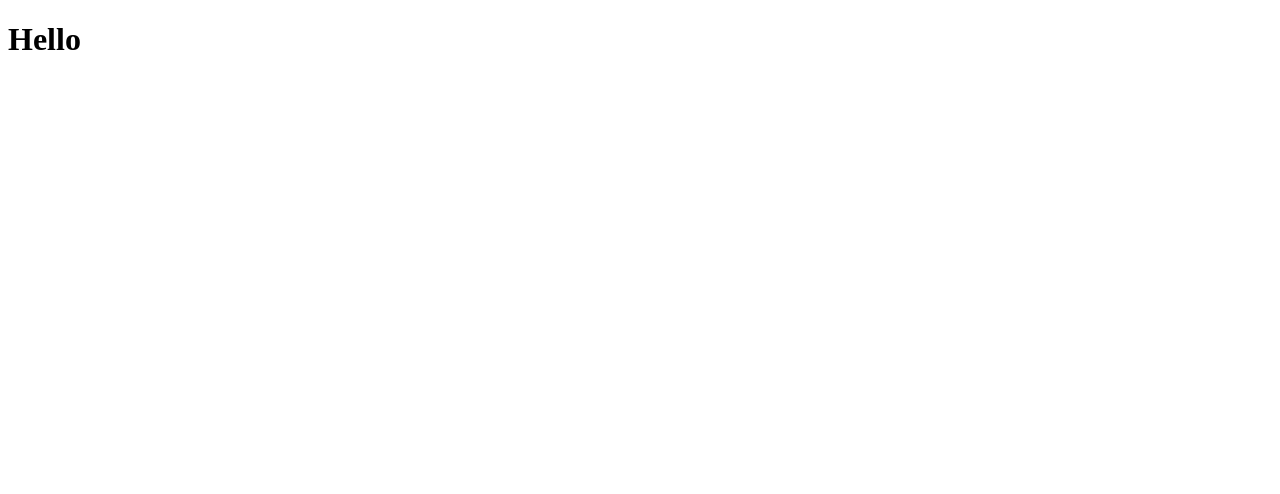
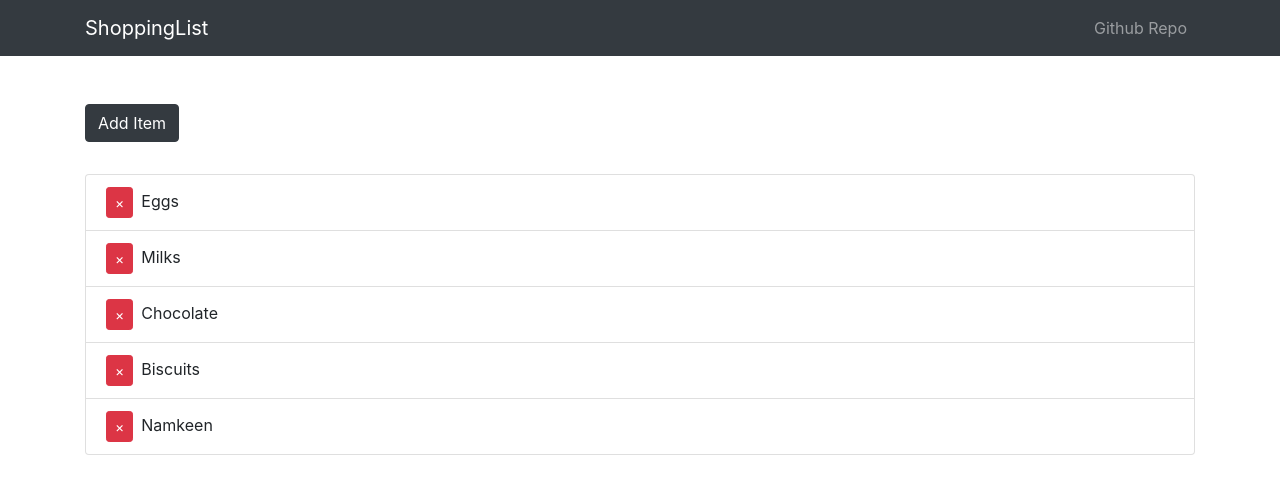
Before and after one commit to HimanshuP90/MERN, a React (Create React App) app in the folder client/: page / in a window 1280 px wide. Shown: the top 494 px of the page. Built offline with nearby package versions, Linux system fonts and the light colour scheme.

Commit message:
Shopping list added

```diff
--- a/client/src/App.css
+++ b/client/src/App.css
@@ -0,0 +1,18 @@
+.remove-btn {
+    margin-right: 0.5rem;
+}
+
+.fade-enter {
+    opacity: 0.01;
+}
+.fade-enter-active{
+    opacity: 1;
+    transition: opacity 1000ms ease-in;
+}
+.fade-exit {
+    opacity: 1;
+}
+.fade-exit-active{
+    opacity: 0.01;
+    transition: opacity 1000ms ease-out;
+}
--- a/client/src/App.js
+++ b/client/src/App.js
@@ -1,11 +1,17 @@
 import React, { Component } from 'react';
+import AppNavBar from './components/AppNavBar';
+import ShoppingList from './components/ShoppingList';
+
+
+import 'bootstrap/dist/css/bootstrap.min.css';
 import './App.css';
 
 class App extends Component {
   render() {
     return (
       <div className="App">
-        <h1>Hello</h1>
+        <AppNavBar />
+        <ShoppingList />
       </div>
     );
   }
--- /dev/null
+++ b/client/src/components/AppNavBar.js
@@ -0,0 +1,47 @@
+import React, { Component } from 'react';
+import {
+  Collapse,
+  Navbar,
+  NavbarToggler,
+  NavbarBrand,
+  Nav,
+  NavItem,
+  NavLink,
+  Container
+} from 'reactstrap';
+
+class AppNavbar extends Component {
+  state = {
+    isOpen: false
+  };
+
+  toggle = () => {
+    this.setState({
+      isOpen: !this.state.isOpen
+    });
+  };
+
+  render() {
+    return (
+      <div>
+        <Navbar color="dark" dark expand="sm" className="mb-5">
+          <Container>
+            <NavbarBrand href="/">ShoppingList</NavbarBrand>
+            <NavbarToggler onClick={this.toggle} />
+            <Collapse isOpen={this.state.isOpen} navbar>
+              <Nav className="ml-auto" navbar>
+                <NavItem>
+                  <NavLink href="https://github.com/himanshup90">
+                    Github Repo
+                  </NavLink>
+                </NavItem>
+              </Nav>
+            </Collapse>
+          </Container>
+        </Navbar>
+      </div>
+    );
+  }
+}
+
+export default AppNavbar;
--- /dev/null
+++ b/client/src/components/ShoppingList.js
@@ -0,0 +1,60 @@
+import React, { Component } from 'react';
+import { Container, ListGroup, ListGroupItem, Button } from 'reactstrap';
+import { CSSTransition, TransitionGroup} from 'react-transition-group';
+import uuid from 'uuid';
+
+class ShoppingList extends Component {
+    state = {
+        items: [
+            {id: uuid(), name: 'Eggs'},
+            {id: uuid(), name: 'Milks'},
+            {id: uuid(), name: 'Chocolate'},
+            {id: uuid(), name: 'Biscuits'},
+            {id: uuid(), name: 'Namkeen'}
+        ]
+    }
+    render(){
+        const { items } = this.state;
+        return(
+            <Container>
+                <Button
+                    color="dark"
+                    style={{marginBottom: '2rem'}}
+                    onClick={() => {
+                        const name = prompt('Enter Item');
+                        if(name) {
+                            this.setState( state => ({
+                                items: [...state.items, { id: uuid(), name} ]
+                            }));
+                        }
+                    }}
+                >
+                    Add Item
+                </Button>
+                <ListGroup>
+                    <TransitionGroup className="shopping-list">
+                        {items.map(({id, name}) => (
+                            <CSSTransition key={id} timeout={500} classNames="fade">
+                                <ListGroupItem>
+                                    <Button
+                                        className="remove-btn"
+                                        color="danger"
+                                        size="sm"
+                                        onClick={() => {
+                                            this.setState(state => ({
+                                                items: state.items.filter(item => item.id !== id)
+                                            }))
+                                        }}
+                                    >&times;</Button>
+                                    {name}
+                                </ListGroupItem>
+                            </CSSTransition>
+                        ))}
+                    </TransitionGroup>
+                </ListGroup>
+            </Container>
+        );
+    }
+}
+
+export default ShoppingList;
```
Also changed, not shown: client/package.json (+13 -14 lines), package.json (+6 -8 lines), 2 other files (tests, documents, lock files or other folders).
